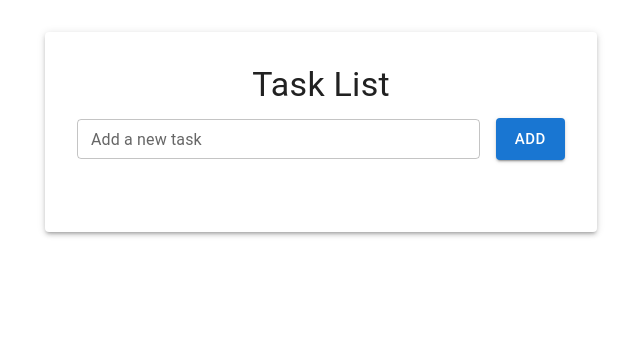
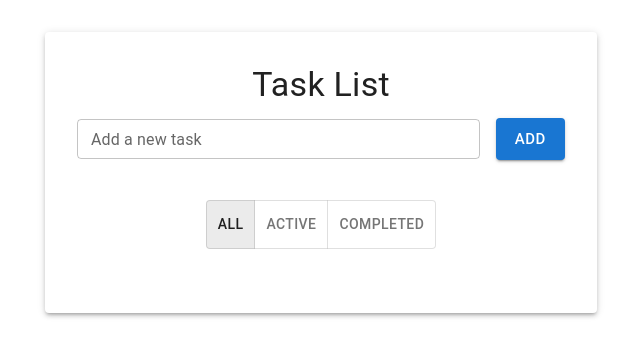
Before and after one commit to volkanb/task-list, a React (Create React App) app: page / in a window 1280 px wide. Shown: the top 356 px of the page, without its empty margins (319-959 px from the left). Built offline with nearby package versions, Linux system fonts and the light colour scheme.

Commit message:
Adds task filtering

```diff
--- a/src/App.tsx
+++ b/src/App.tsx
@@ -1,6 +1,6 @@
 // src/App.tsx
 import React, { useState } from "react";
-import { Container, Typography, Paper } from "@mui/material";
+import { Container, Typography, Paper, ToggleButton, ToggleButtonGroup } from "@mui/material";
 import TaskInput from "./TaskInput";
 import TaskList from "./TaskList";
 
@@ -12,6 +12,7 @@ interface Task {
 
 const App: React.FC = () => {
   const [tasks, setTasks] = useState<Task[]>([]);
+  const [filter, setFilter] = useState<"all" | "active" | "completed">("all");
 
   const addTask = (taskText: string) => {
     const newTask: Task = {
@@ -34,6 +35,21 @@ const App: React.FC = () => {
     setTasks(tasks.filter((task) => task.id !== id));
   };
 
+  const handleFilterChange = (
+    event: React.MouseEvent<HTMLElement>,
+    newFilter: "all" | "active" | "completed" | null
+  ) => {
+    if (newFilter !== null) {
+      setFilter(newFilter);
+    }
+  };
+
+  const filteredTasks = tasks.filter((task) => {
+    if (filter === "completed") return task.completed;
+    if (filter === "active") return !task.completed;
+    return true;
+  });
+
   return (
     <Container maxWidth="sm" style={{ marginTop: "2rem", textAlign: "center" }}>
       <Paper elevation={3} style={{ padding: "2rem" }}>
@@ -41,11 +57,17 @@ const App: React.FC = () => {
           Task List
         </Typography>
         <TaskInput onAddTask={addTask} />
-        <TaskList
-          tasks={tasks}
-          onToggleComplete={toggleTaskCompletion}
-          onDeleteTask={deleteTask}
-        />
+        <ToggleButtonGroup
+          value={filter}
+          exclusive
+          onChange={handleFilterChange}
+          style={{ margin: "1rem 0" }}
+        >
+          <ToggleButton value="all">All</ToggleButton>
+          <ToggleButton value="active">Active</ToggleButton>
+          <ToggleButton value="completed">Completed</ToggleButton>
+        </ToggleButtonGroup>
+        <TaskList tasks={filteredTasks} onToggleComplete={toggleTaskCompletion} onDeleteTask={deleteTask} />
       </Paper>
     </Container>
   );
```
